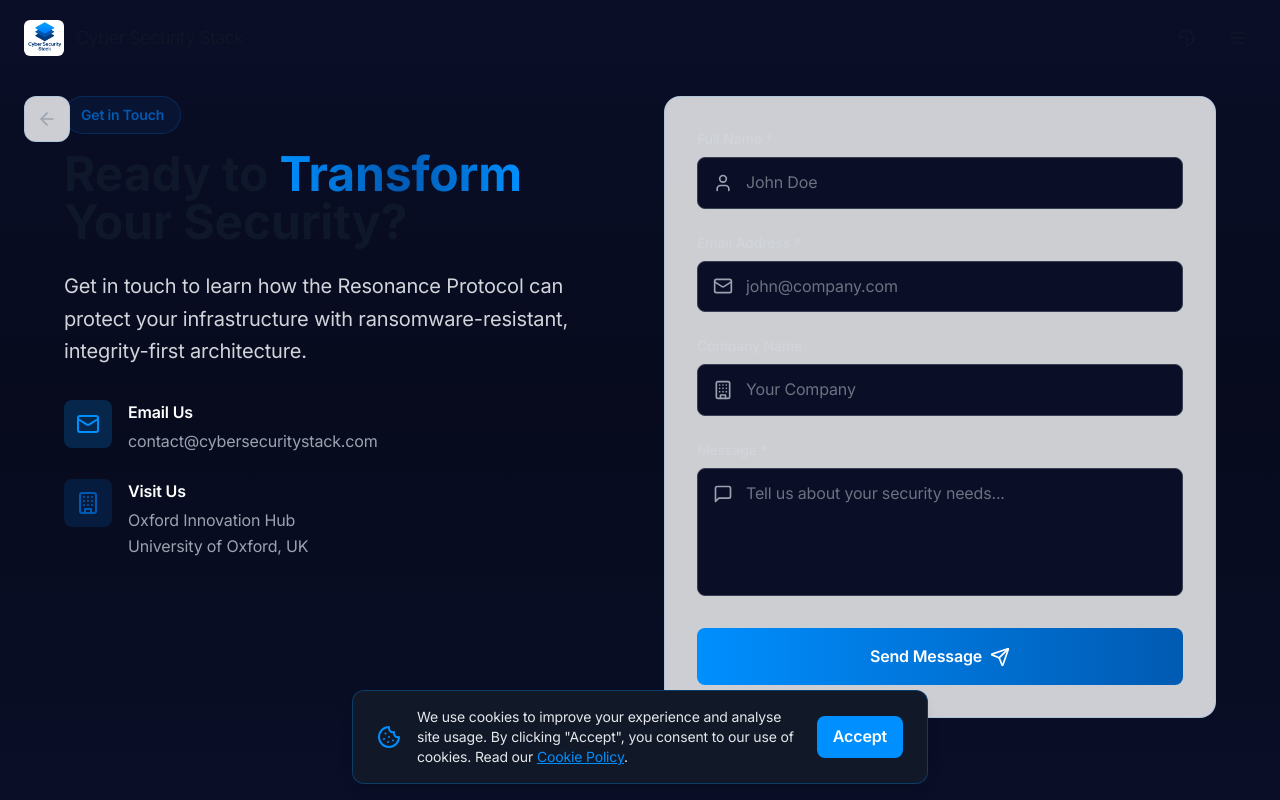
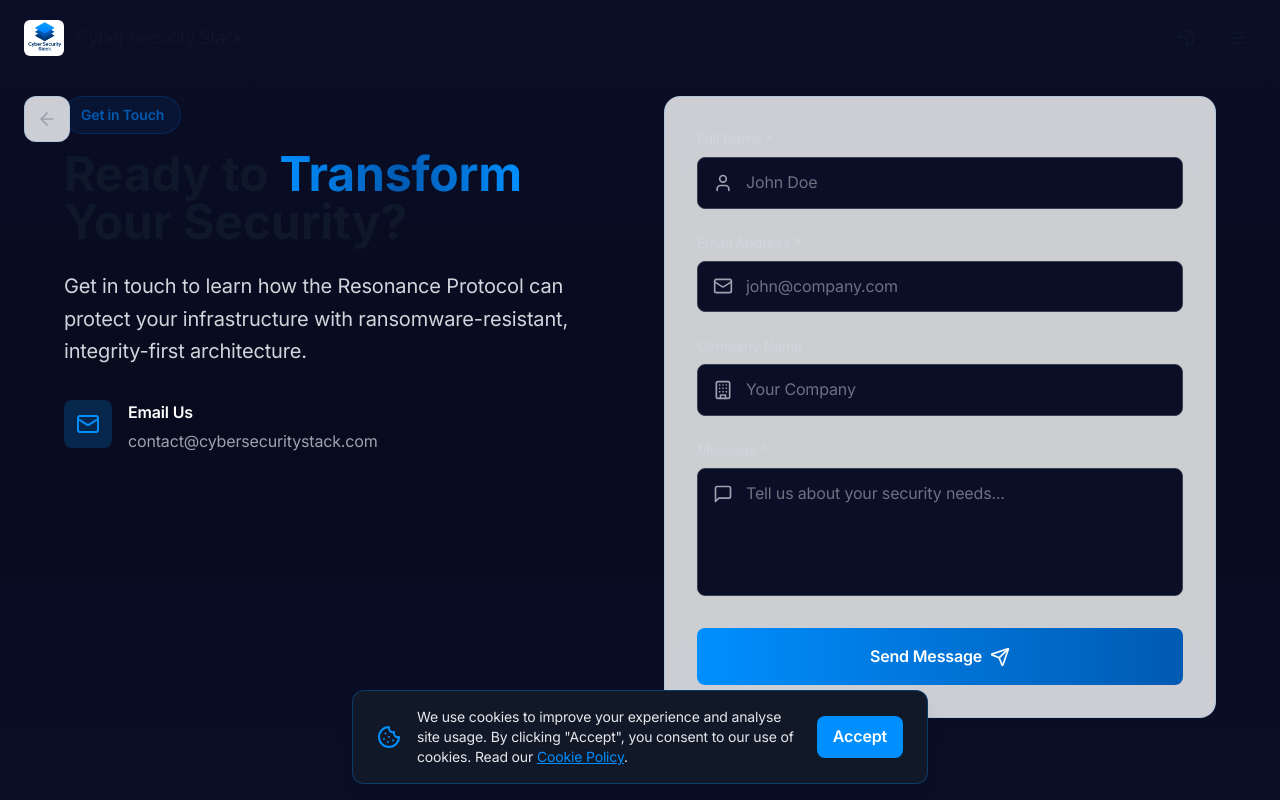
Before and after one commit to DevanshM1211/Cybersecurity-Stack-Website, a Next.js app: page /contact in a window 1280 px wide. Shown: the top 800 px of the page. Built offline with nearby package versions, Linux system fonts and the light colour scheme.

Commit message:
Remove Visit Us section from contact page

```diff
--- a/components/ContactForm.tsx
+++ b/components/ContactForm.tsx
@@ -129,20 +129,6 @@ const ContactForm = () => {
                   >
                     contact@cybersecuritystack.com
                   </a>
-                </div>
-              </div>
-
-              <div className="flex items-start gap-4">
-                <div className="p-3 bg-cyber-purple/20 rounded-lg">
-                  <Building className="w-6 h-6 text-cyber-purple" />
-                </div>
-                <div>
-                  <div className="font-semibold text-white mb-1">Visit Us</div>
-                  <p className="text-gray-400">
-                    Oxford Innovation Hub
-                    <br />
-                    University of Oxford, UK
-                  </p>
                 </div>
               </div>
             </motion.div>
```
